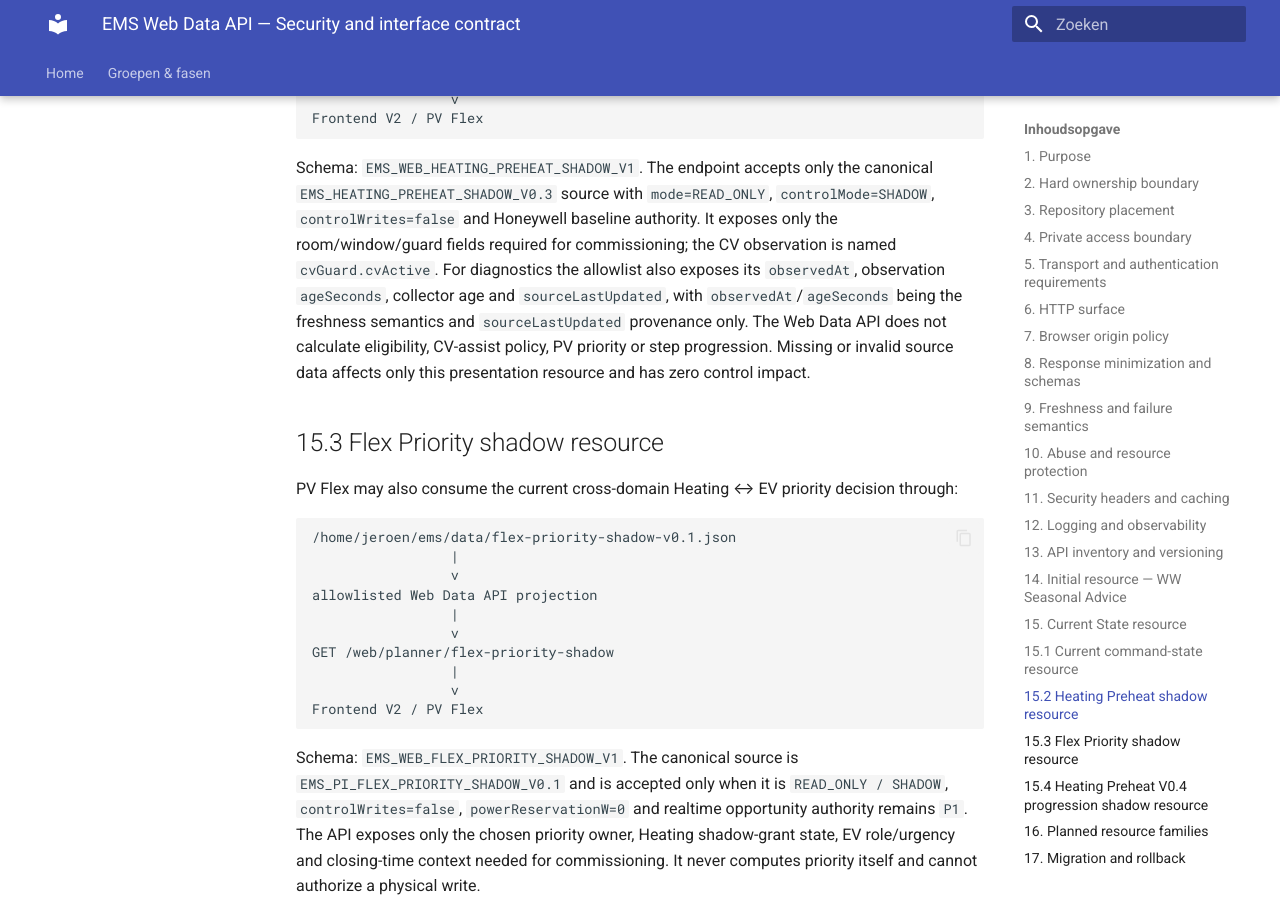
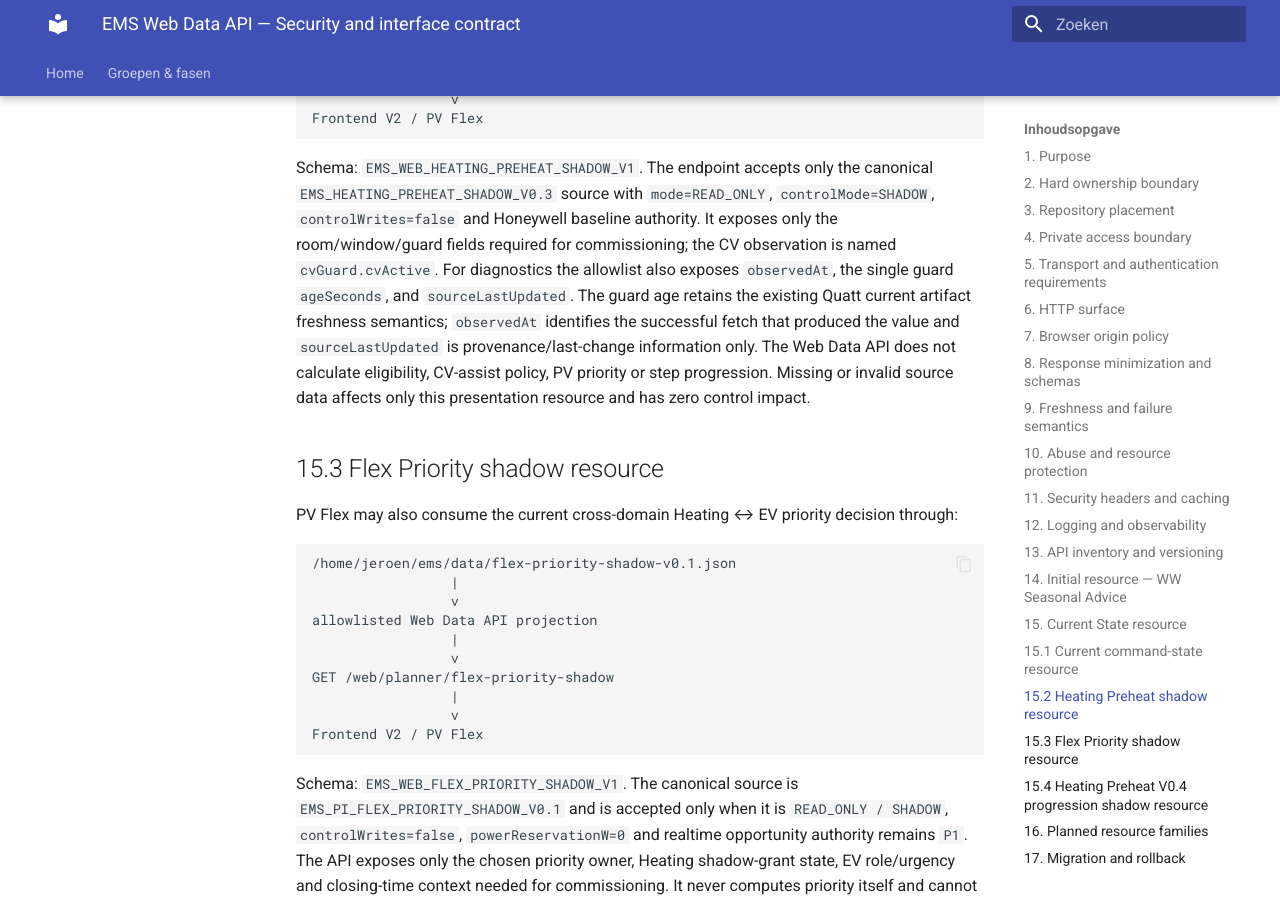
Before and after one commit to OnsKasteeltje/homey-energy-manual, an MkDocs documentation site: the page built from docs/architecture/web-data-api-security.md, in a window 1280 px wide and 900 px high, scrolled down 8335 px. Built offline with MkDocs 1.6.1 and Material for MkDocs 9.7.7, drawn with Linux system fonts in a browser that asks for light colours.

Commit message:
docs(heating): keep one cv freshness gate

````diff
--- a/docs/architecture/web-data-api-security.md
+++ b/docs/architecture/web-data-api-security.md
@@ -307,7 +307,7 @@ GET /web/planner/heating-preheat-shadow
 Frontend V2 / PV Flex
 ```
 
-Schema: `EMS_WEB_HEATING_PREHEAT_SHADOW_V1`. The endpoint accepts only the canonical `EMS_HEATING_PREHEAT_SHADOW_V0.3` source with `mode=READ_ONLY`, `controlMode=SHADOW`, `controlWrites=false` and Honeywell baseline authority. It exposes only the room/window/guard fields required for commissioning; the CV observation is named `cvGuard.cvActive`. For diagnostics the allowlist also exposes its `observedAt`, observation `ageSeconds`, collector age and `sourceLastUpdated`, with `observedAt`/`ageSeconds` being the freshness semantics and `sourceLastUpdated` provenance only. The Web Data API does not calculate eligibility, CV-assist policy, PV priority or step progression. Missing or invalid source data affects only this presentation resource and has zero control impact.
+Schema: `EMS_WEB_HEATING_PREHEAT_SHADOW_V1`. The endpoint accepts only the canonical `EMS_HEATING_PREHEAT_SHADOW_V0.3` source with `mode=READ_ONLY`, `controlMode=SHADOW`, `controlWrites=false` and Honeywell baseline authority. It exposes only the room/window/guard fields required for commissioning; the CV observation is named `cvGuard.cvActive`. For diagnostics the allowlist also exposes `observedAt`, the single guard `ageSeconds`, and `sourceLastUpdated`. The guard age retains the existing Quatt current artifact freshness semantics; `observedAt` identifies the successful fetch that produced the value and `sourceLastUpdated` is provenance/last-change information only. The Web Data API does not calculate eligibility, CV-assist policy, PV priority or step progression. Missing or invalid source data affects only this presentation resource and has zero control impact.
 
 ## 15.3 Flex Priority shadow resource
 
````
